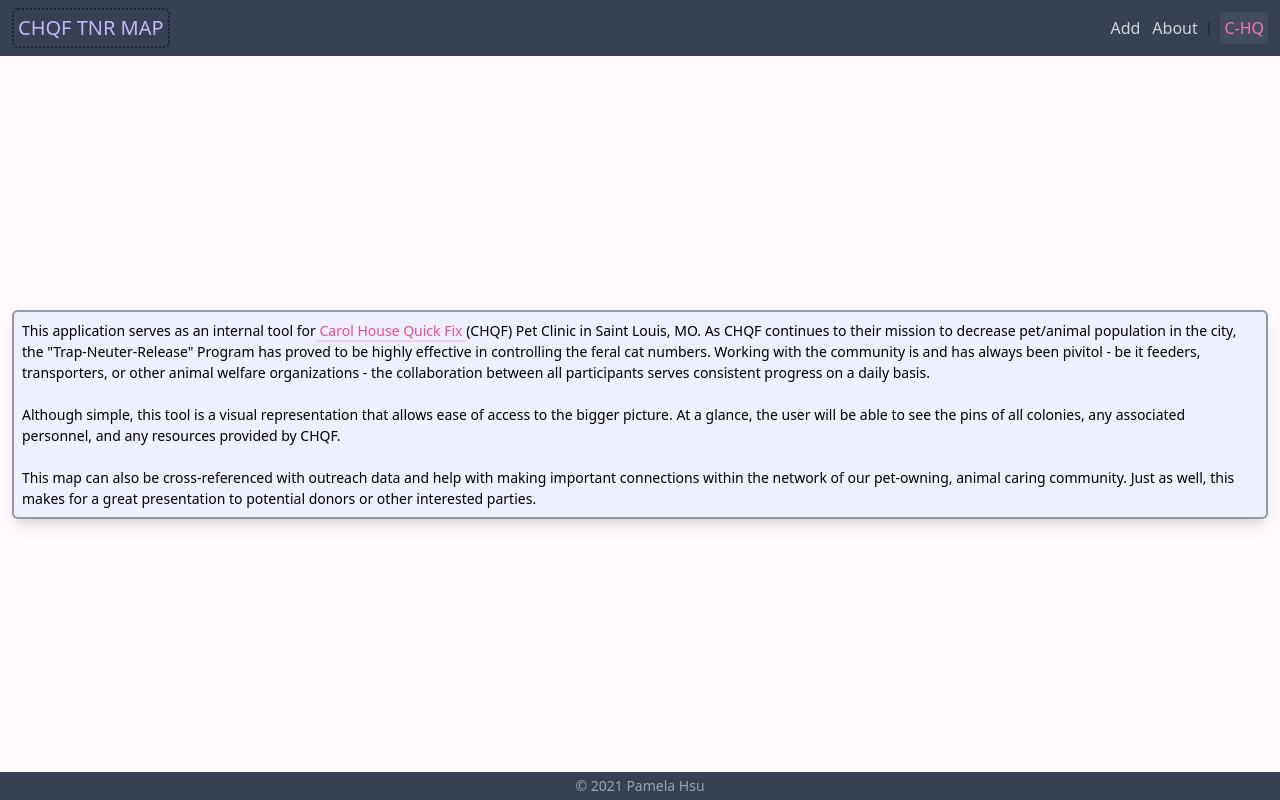
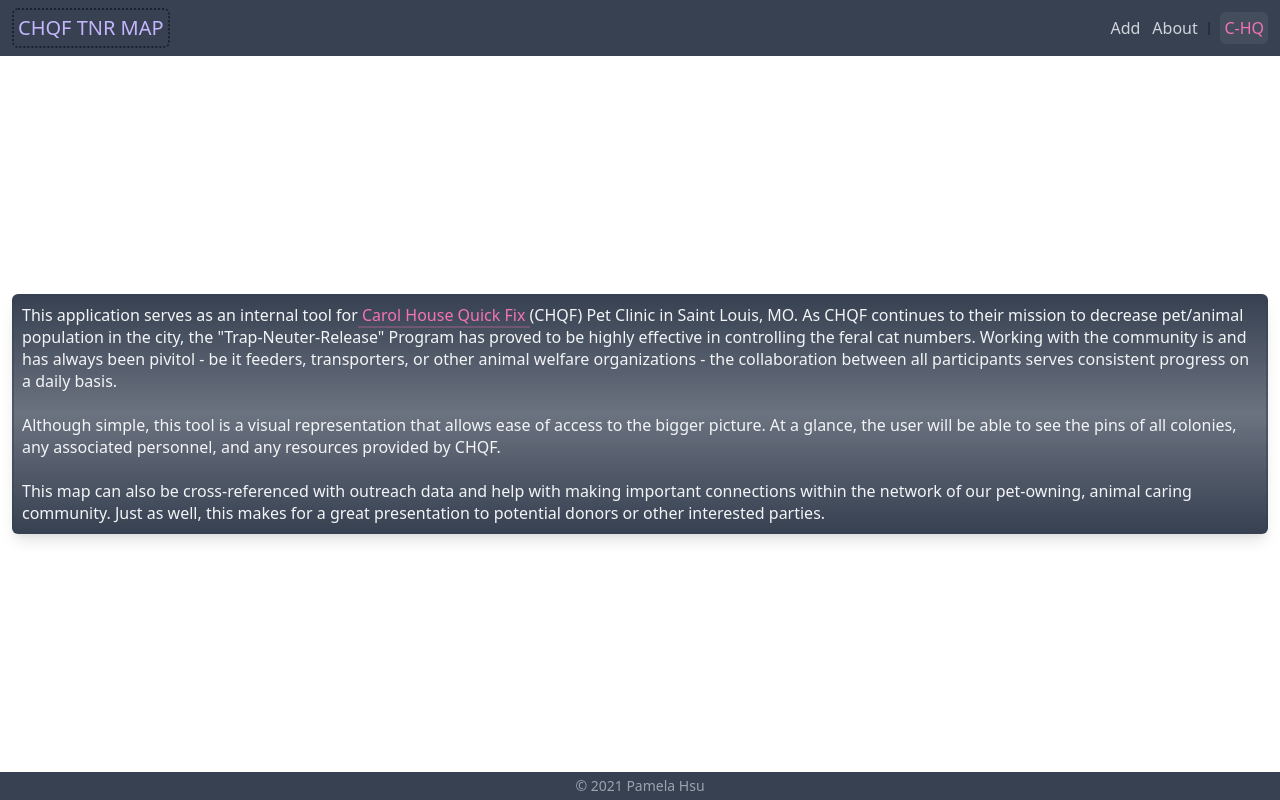
Before and after one commit to p-hsu/chqf_tnr_mapping_resource, a Next.js app: page /about in a window 1280 px wide. Built offline with nearby package versions, Linux system fonts and the light colour scheme.

Commit message:
minor style edits

```diff
--- a/components/Layout.js
+++ b/components/Layout.js
@@ -5,7 +5,7 @@ import Footer from './Footer';
 // layout component that wraps around entire app regardless of route
 const Layout = ({ children }) => {
     return (
-        <div className="static h-screen flex flex-col bg-pink-100 bg-opacity-25">
+        <div className="static h-screen flex flex-col">
             <Nav />
             {children}
             <Footer />
--- a/pages/about/index.js
+++ b/pages/about/index.js
@@ -1,10 +1,10 @@
 export default function About() {
   return (
-    <div className="box-border w-screen p-3 relative text-sm leading-normal flex flex-grow">
-      <div className=" p-2 m-auto border-2 border-gray-700 border-opacity-50 rounded-md bg-blue-200 bg-opacity-25 shadow-lg">
+    <div className="box-border w-screen p-3 relative text-base leading-snug flex flex-grow">
+      <div className=" p-2 m-auto border-2 border-gray-700 border-opacity-50 rounded-md text-gray-100 bg-gradient-to-b from-gray-700 via-gray-500 to-gray-700 shadow-lg">
       <p>
         This application serves as an internal tool for
-        <a target="_blank" href="https://stlspayneuter.org/" className="border-b-2 border-pink-400 border-opacity-25 text-pink-500 font-medium"> Carol House Quick Fix </a>
+        <a target="_blank" href="https://stlspayneuter.org/" className="border-b-2 border-pink-400 border-opacity-25 text-pink-400 font-medium"> Carol House Quick Fix </a>
         (CHQF) Pet Clinic in Saint Louis, MO. As CHQF continues to their mission to decrease pet/animal population
         in the city, the "Trap-Neuter-Release" Program has proved to be highly effective in controlling the feral
         cat numbers. Working with the community is and has always been pivitol - be it feeders, transporters, or
```
